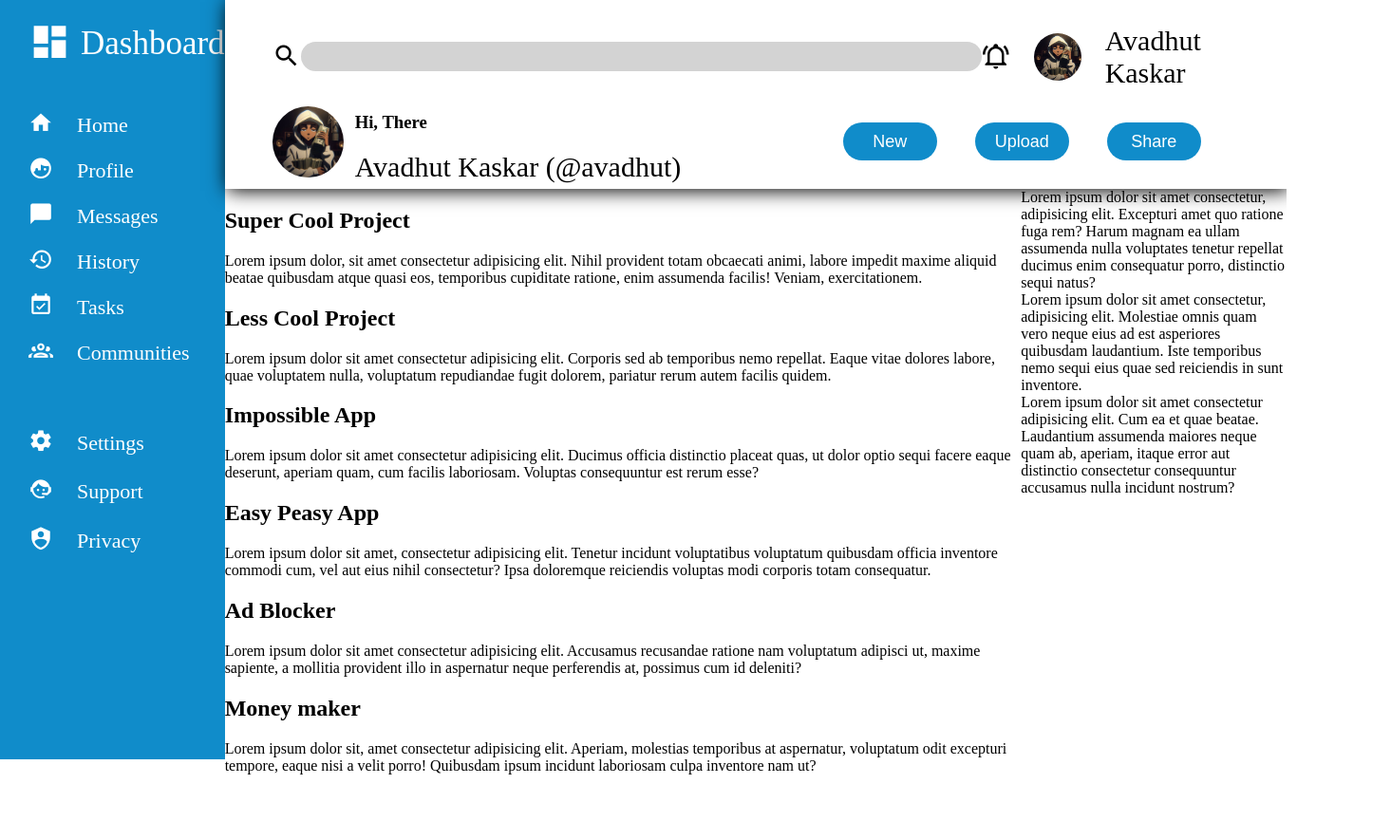
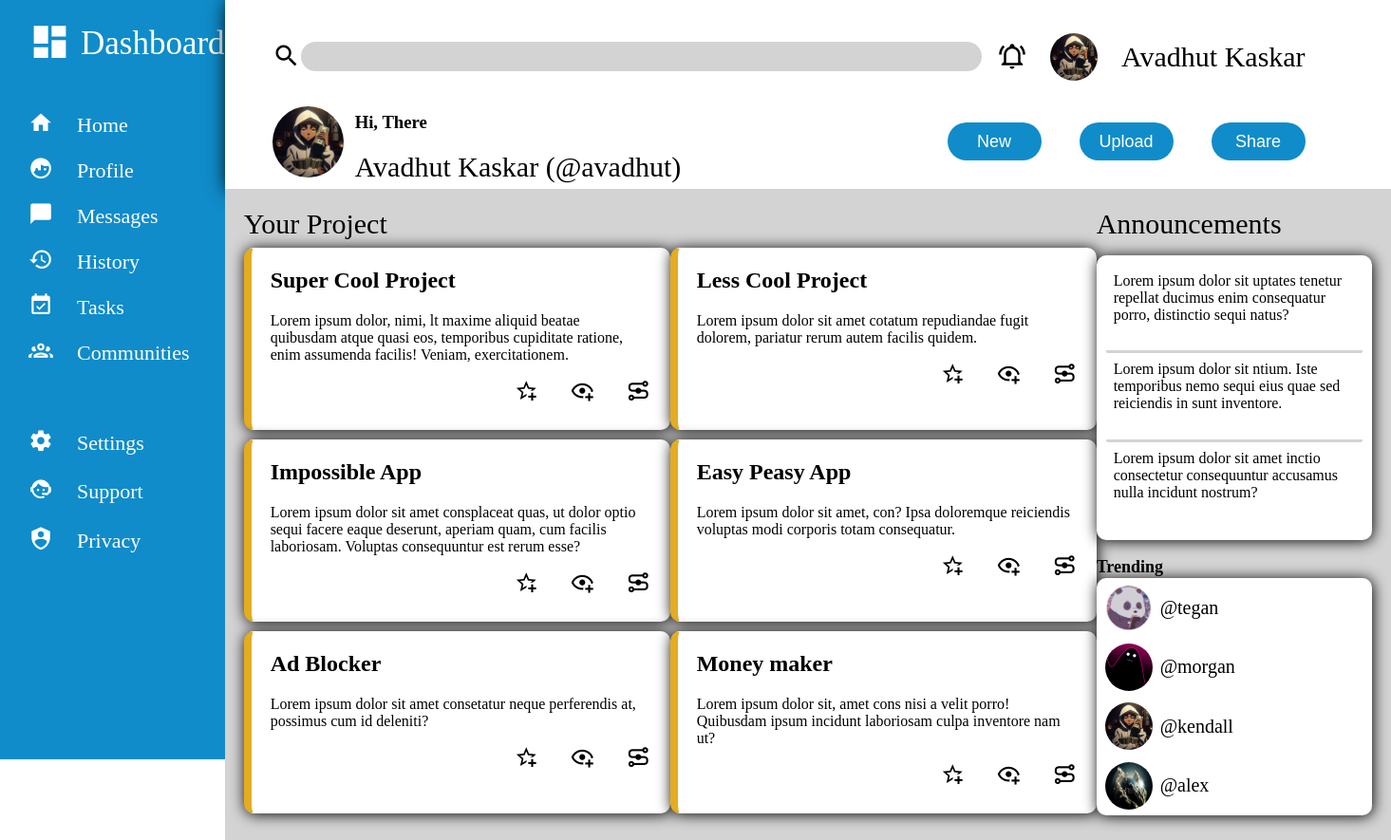
Before and after one commit to Avad05/Admin-Dashboard, a website: page index.html in a window 1280 px wide. Shown: the whole page at 95% size, 1465 px wide, since content can reach past the window. Before the commit the page ends 832 px from the top, so only its background shows below. Drawn offline with Linux system fonts and the light colour scheme.

Commit message:
Entire Admin-Dashboard done

```diff
--- a/index.html
+++ b/index.html
@@ -55,43 +55,76 @@
      </div>
      <div class="main-content">
         <div class="left">
+            <div class="text">Your Project</div>
             <div class="cards 1">
                 <h2>Super Cool Project</h2>
-                <p>Lorem ipsum dolor, sit amet consectetur adipisicing elit. Nihil provident totam obcaecati animi, labore impedit maxime aliquid beatae quibusdam atque quasi eos, temporibus cupiditate ratione, enim assumenda facilis! Veniam, exercitationem.</p>
+                <p>Lorem ipsum dolor, nimi, lt maxime aliquid beatae quibusdam atque quasi eos, temporibus cupiditate ratione, enim assumenda facilis! Veniam, exercitationem.</p>
+                <div class="icons">
+                <i class="mdi mdi-star-plus-outline"></i>
+                <i class="mdi mdi-eye-plus-outline"></i>
+                <i class="mdi mdi-transit-connection-variant"></i>
+                </div>
             </div>
             <div class="cards 2">
                 <h2>Less Cool Project</h2>
-                <p>Lorem ipsum dolor sit amet consectetur adipisicing elit. Corporis sed ab temporibus nemo repellat. Eaque vitae dolores labore, quae voluptatem nulla, voluptatum repudiandae fugit dolorem, pariatur rerum autem facilis quidem.</p>
+                <p>Lorem ipsum dolor sit amet cotatum repudiandae fugit dolorem, pariatur rerum autem facilis quidem.</p>
+                <div class="icons">
+                <i class="mdi mdi-star-plus-outline"></i>
+                <i class="mdi mdi-eye-plus-outline"></i>
+                <i class="mdi mdi-transit-connection-variant"></i>
+                </div>
             </div>
             <div class="cards 3">
                 <h2>Impossible App</h2>
-                <p>Lorem ipsum dolor sit amet consectetur adipisicing elit. Ducimus officia distinctio placeat quas, ut dolor optio sequi facere eaque deserunt, aperiam quam, cum facilis laboriosam. Voluptas consequuntur est rerum esse?</p>
+                <p>Lorem ipsum dolor sit amet consplaceat quas, ut dolor optio sequi facere eaque deserunt, aperiam quam, cum facilis laboriosam. Voluptas consequuntur est rerum esse?</p>
+                <div class="icons">
+                <i class="mdi mdi-star-plus-outline"></i>
+                <i class="mdi mdi-eye-plus-outline"></i>
+                <i class="mdi mdi-transit-connection-variant"></i>
+                </div>
             </div>
             <div class="cards 4 ">
                 <h2>Easy Peasy App</h2>
-                <p>Lorem ipsum dolor sit amet, consectetur adipisicing elit. Tenetur incidunt voluptatibus voluptatum quibusdam officia inventore commodi cum, vel aut eius nihil consectetur? Ipsa doloremque reiciendis voluptas modi corporis totam consequatur.</p>
+                <p>Lorem ipsum dolor sit amet, con? Ipsa doloremque reiciendis voluptas modi corporis totam consequatur.</p>
+                <div class="icons">
+                <i class="mdi mdi-star-plus-outline"></i>
+                <i class="mdi mdi-eye-plus-outline"></i>
+                <i class="mdi mdi-transit-connection-variant"></i>
+                </div>
             </div>
             <div class="cards 4">
                 <h2>Ad Blocker</h2>
-                <p>Lorem ipsum dolor sit amet consectetur adipisicing elit. Accusamus recusandae ratione nam voluptatum adipisci ut, maxime sapiente, a mollitia provident illo in aspernatur neque perferendis at, possimus cum id deleniti?</p>
+                <p>Lorem ipsum dolor sit amet consetatur neque perferendis at, possimus cum id deleniti?</p>
+               <div class="icons">
+                <i class="mdi mdi-star-plus-outline"></i>
+                <i class="mdi mdi-eye-plus-outline"></i>
+                <i class="mdi mdi-transit-connection-variant"></i>
+                </div>
             </div>
             <div class="cards 5">
                 <h2>Money maker</h2>
-                <p>Lorem ipsum dolor sit, amet consectetur adipisicing elit. Aperiam, molestias temporibus at aspernatur, voluptatum odit excepturi tempore, eaque nisi a velit porro! Quibusdam ipsum incidunt laboriosam culpa inventore nam ut?</p>
+                <p>Lorem ipsum dolor sit, amet cons nisi a velit porro! Quibusdam ipsum incidunt laboriosam culpa inventore nam ut?</p>
+               <div class="icons">
+                <i class="mdi mdi-star-plus-outline"></i>
+                <i class="mdi mdi-eye-plus-outline"></i>
+                <i class="mdi mdi-transit-connection-variant"></i>
+                </div>
             </div>
 
         </div>
         <div class="right">
+            <div class="text">Announcements</div>
             <div class="announcements">
-                <div class="maintenance">Lorem ipsum dolor sit amet consectetur, adipisicing elit. Excepturi amet quo ratione fuga rem? Harum magnam ea ullam assumenda nulla voluptates tenetur repellat ducimus enim consequatur porro, distinctio sequi natus?</div>
-                <div class="share day">Lorem ipsum dolor sit amet consectetur, adipisicing elit. Molestiae omnis quam vero neque eius ad est asperiores quibusdam laudantium. Iste temporibus nemo sequi eius quae sed reiciendis in sunt inventore.</div>
-                <div class="privacy">Lorem ipsum dolor sit amet consectetur adipisicing elit. Cum ea et quae beatae. Laudantium assumenda maiores neque quam ab, aperiam, itaque error aut distinctio consectetur consequuntur accusamus nulla incidunt nostrum?</div>
+                <div class="maintenance same">Lorem ipsum dolor sit uptates tenetur repellat ducimus enim consequatur porro, distinctio sequi natus?</div>
+                <div class="share day same ">Lorem ipsum dolor sit ntium. Iste temporibus nemo sequi eius quae sed reiciendis in sunt inventore.</div>
+                <div class="privacy ">Lorem ipsum dolor sit amet inctio consectetur consequuntur accusamus nulla incidunt nostrum?</div>
             </div>
+            <div class="trend"><p>Trending</p></div>
             <div class="trending">
-                <div class="tegan"></div>
-                <div class="morgan"></div>
-                <div class="kendall"></div>
-                <div class="alex"></div>
+                <div class="tegan end"><img class="done" src="instagram-pfp.jpg" alt="pfp"> @tegan</div>
+                <div class="morgan end"><img class="done" src="331823.jpg" alt="pfp">@morgan</div>
+                <div class="kendall end "><img class="done" src="image.jpeg" alt="pfp">@kendall</div>
+                <div class="alex end"><img class="done" src="Documentary _ Free Download, Borrow, and Streaming _ Internet Archive.jpeg" alt="pfp">@alex</div>
             </div>
         </div>
 
--- a/styles.css
+++ b/styles.css
@@ -5,6 +5,7 @@
 body{
   height: 100%;
   margin: 0%;
+  overflow: hidden;
 }
 /* Overall layout*/
 .container{
@@ -19,7 +20,7 @@ body{
 }
 .white{
   display: grid;
-  grid-template-rows: 2fr 5fr;
+  grid-template-rows: 2fr 6fr;
   }
 .header{
   display: grid;
@@ -30,6 +31,8 @@ body{
 .main-content{
   display: grid;
   grid-template-columns: 3fr 1fr;
+  padding: 20px;
+  background-color: lightgrey;
 }
 /*sidebar designing*/
 
@@ -153,3 +156,87 @@ body{
   width: 99px;
   border: 0px;
 }
+/*Main-content Starts here */
+.cards{
+  height: 190px;
+  width: 400px;
+  border: 1px solid transparent;
+  background-color: white;
+  padding-right: 20px;
+  padding-left: 20px;
+  border-radius: 10px;
+  border-left: 8px solid rgb(228, 172, 33);
+  box-shadow: 1px 1px 15px black;
+
+}
+.main-content > .left{
+  display: grid;
+  grid-template-columns: 1fr 1fr;
+  grid-template-rows:  40px repeat(3,200px);
+  row-gap: 2px;
+
+}
+.right{
+  display: grid;
+  grid-template-rows: 50px 300px 40px 250px;
+  grid-template-columns: 290px;
+}
+.cards > .icons{
+  display: flex;
+  justify-content: flex-end;
+  gap: 34px;
+}
+
+.cards > .icons > i{
+  font-size: 25px;
+}
+.text{
+  grid-column: 1 / 3;
+  font-size: 30px;
+
+}
+.right > .text{
+  font-size: 30px;
+}
+.right > .announcements{
+  display: grid;
+  grid-template-rows: 1fr 1fr 1fr;
+  background-color: white;
+  border-radius: 10px;
+  padding: 10px;
+  box-shadow: 1px 1px 15px black;
+}
+.same{
+  border-bottom: 3px solid lightgrey;
+  border-radius: 2px;
+  padding: 8px;
+}
+.privacy{
+  padding: 8px;
+}
+.trending{
+  background-color: white;
+  grid-row: 4/ 5;
+  display: grid;
+  grid-template-rows: repeat(4,1fr);
+  padding-left: 9px;
+  border-radius: 10px;
+  box-shadow: 1px 1px 15px black;
+}
+.trend{
+  grid-row: 3 / 4;
+  font-size: 18px;
+  font-weight: 800;
+
+}
+.end{
+  display: flex;
+  align-items: center;
+  font-size: 20px;
+}
+.done{
+  height: 50px;
+  width: 50px;
+  border-radius: 80px;
+  margin-right: 8px;
+}
```
Also changed, not shown: 331823.jpg (added), Documentary _ Free Download, Borrow, and Streaming _ Internet Archive.jpeg (added), instagram-pfp.jpg (added).
